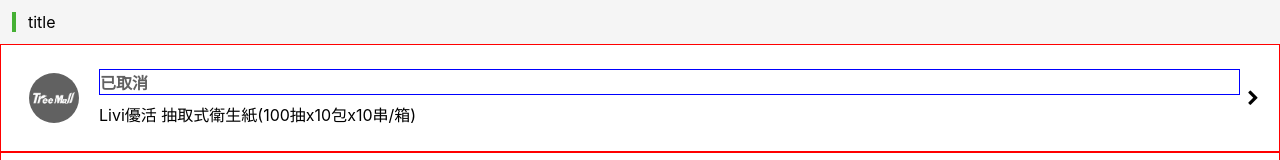
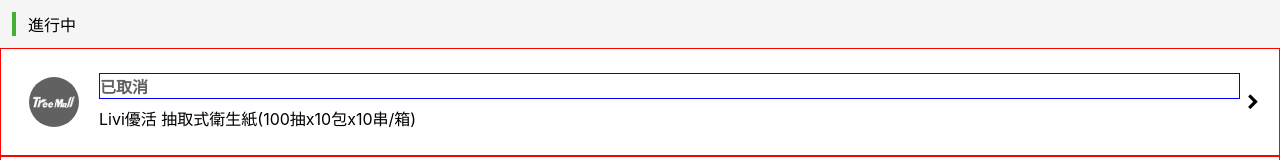
Before and after one commit to chiachun0920/order-dashboard, a React (Create React App) app: page / in a window 1280 px wide. Shown: the top 160 px of the page. Built offline with nearby package versions, Linux system fonts and the light colour scheme.

Commit message:
chore - update inprogress order title

```diff
--- a/src/App.js
+++ b/src/App.js
@@ -1,5 +1,6 @@
 import React, { useState, useEffect } from 'react';
 import { Panel, OrderList } from './components';
+import * as ORDER from './constants/order';
 import mockOrders from './mocks/orders.json';
 
 function App() {
@@ -11,7 +12,7 @@
 
   return (
     <div className="App">
-      <Panel title="title">
+      <Panel title={ORDER.INPROGRESS}>
         <OrderList list={orders} />
       </Panel>
     </div>
```
